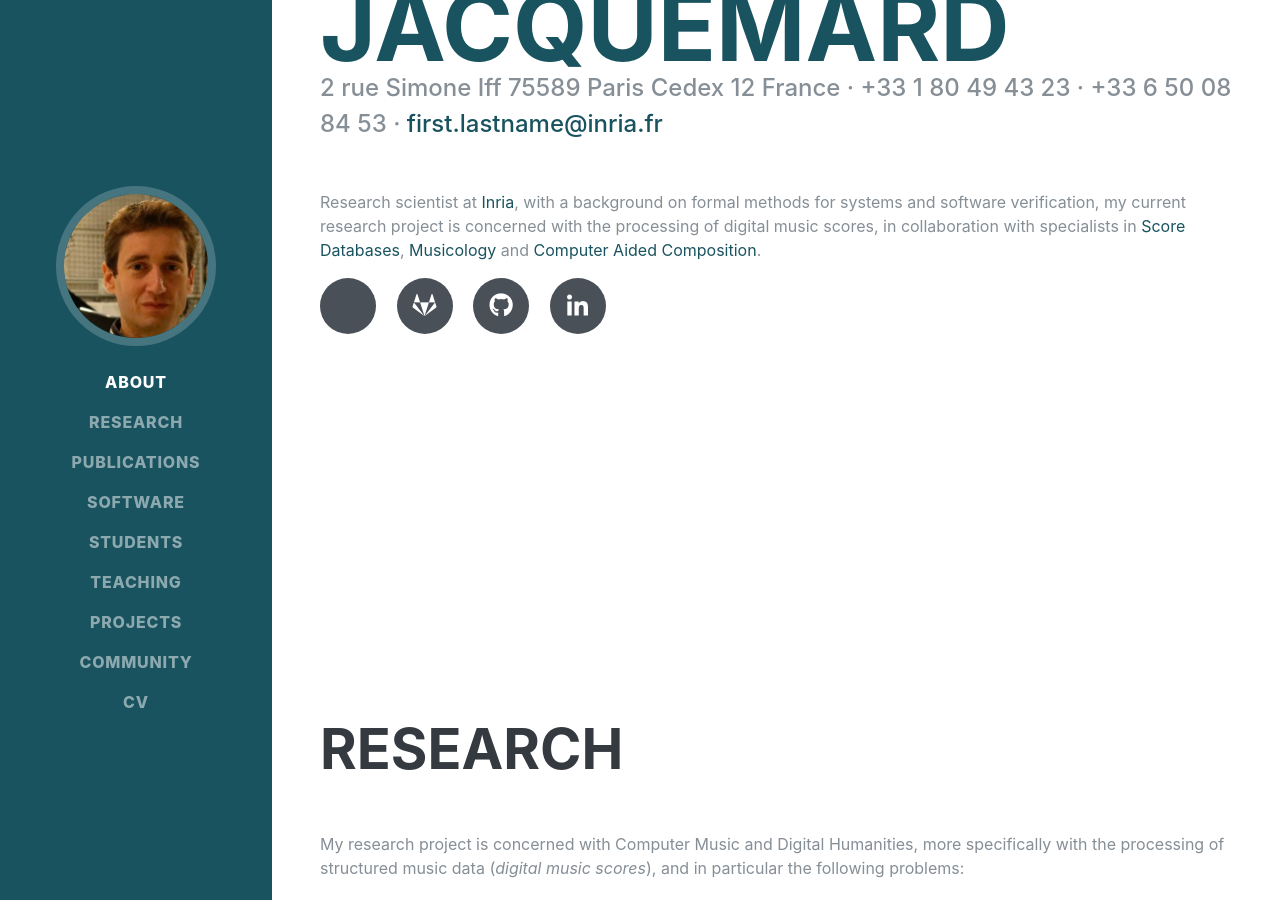
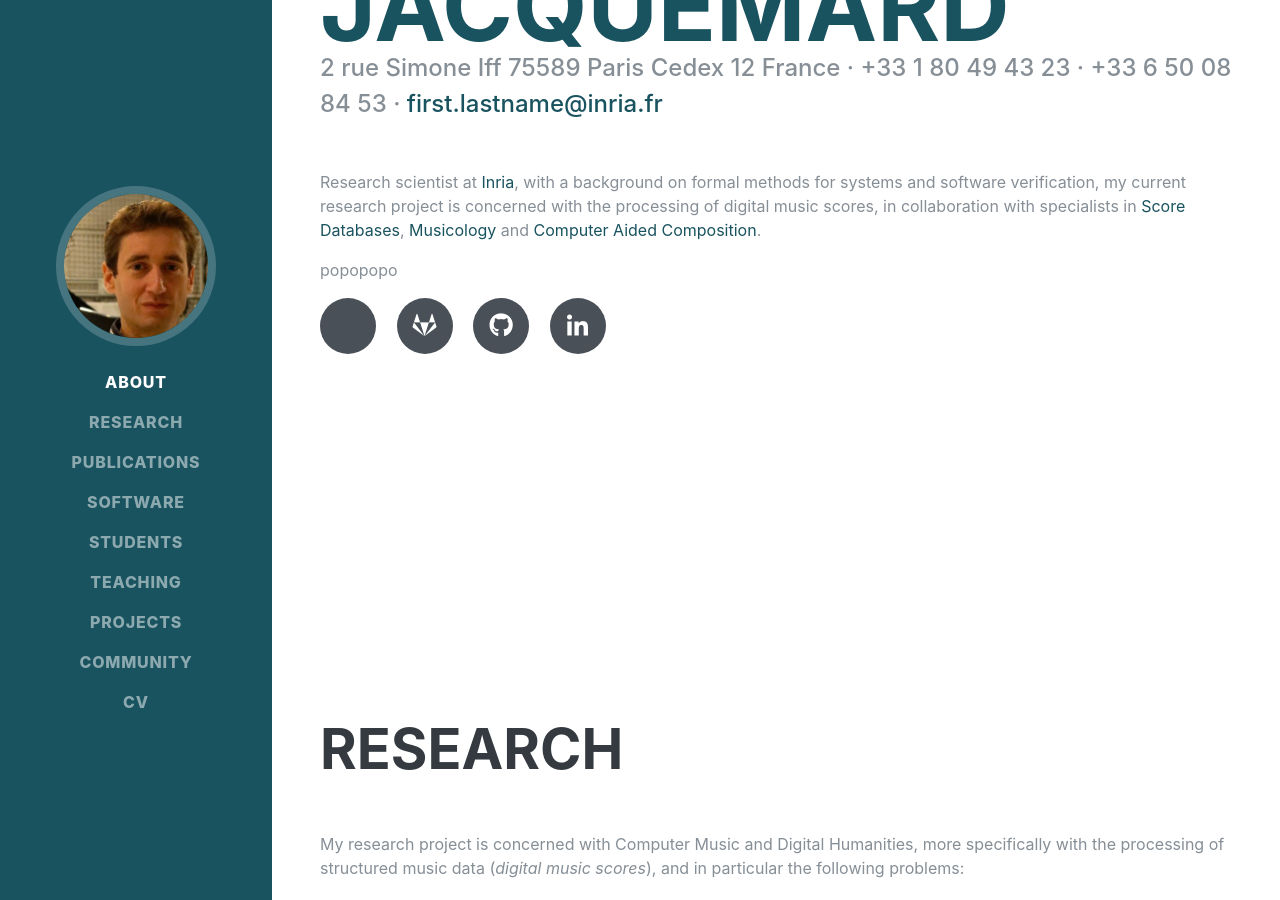
Before and after one commit to florento/florent-jacquemard.github.io, a Jekyll site: the page built from index.html, in a window 1280 px wide and 900 px high, scrolled down 336 px. Built offline with Jekyll 4.4.1, drawn with Linux system fonts in a browser that asks for light colours; some web fonts are replaced.

Commit message:
debug layout

```diff
--- a/_layouts/resume.html
+++ b/_layouts/resume.html
@@ -97,10 +97,11 @@
       </div>
       <!-- intro -->
       <p class="lead mb-5">{{ site.resume_header_introfull | markdownify }}</p>
+      <p class="resume-content mr-auto"> popopopo</p>
       <!-- news -->
-      {% for file in site.news %}
+      {% for fileitems in site.news %}
       <div class="resume-item" itemtype="http://schema.org/CreativeWork">
-        <p class="resume-content mr-auto">{{ file.content | markdownify }}</p>
+        <p class="resume-content mr-auto">{{ fileitems.content | markdownify }}</p>
       </div><!-- end of resume-item -->
       {% endfor %}
       <!-- social links -->
@@ -139,6 +140,8 @@
     </div>
   </section>
   <!-- end About -->
+
+
 
   {% if site.resume_section_research %}
   <!-- begin Research -->
```
